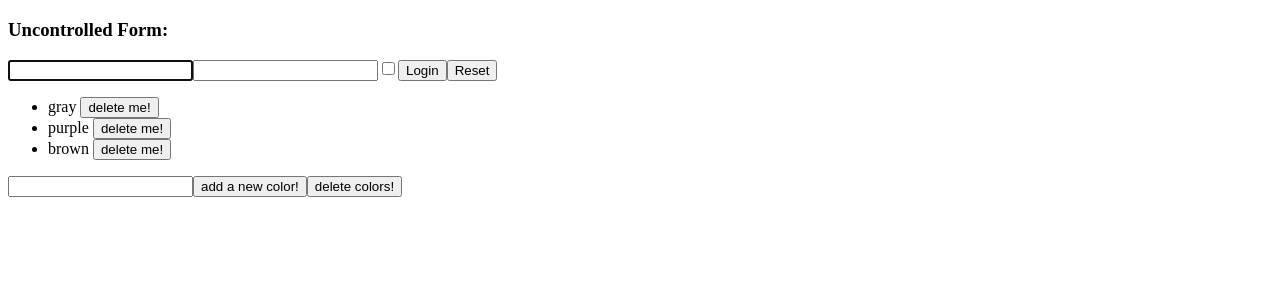
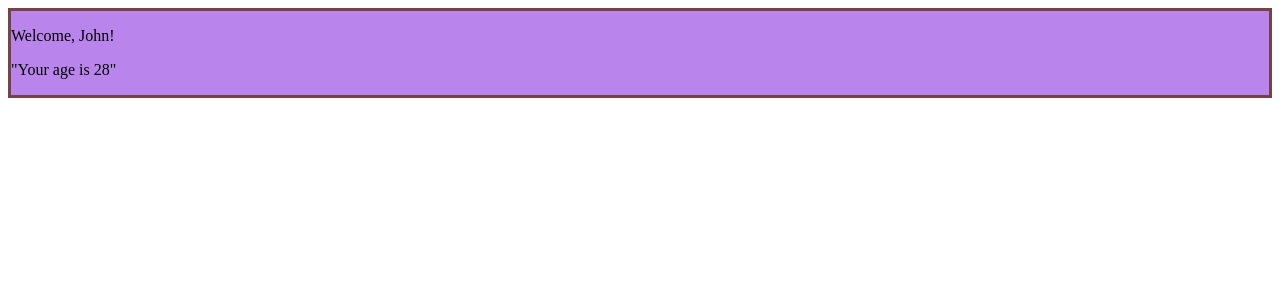
Before and after one commit to Meli357/REACT-exercises, a React (Create React App) app: page / in a window 1280 px wide. Shown: the top 300 px of the page. Built offline with nearby package versions, Linux system fonts and the light colour scheme.

Commit message:
add css file

```diff
--- a/src/App.js
+++ b/src/App.js
@@ -13,15 +13,15 @@ export class App extends React.Component{
     render(){
         return(
             <div>
-                {/* <Hello />
+                {/* <Hello /> */}
                 <Welcome age={28} name={"John"}/>
-                <Counter />
+                {/* <Counter />
                 <ClickCounter />
                 <ClickTracker /> */}
                 {/* <InteractiveWelcome /> */}
                 {/* <Login /> */}
-                <UncontrolledLogin />
-                <TodoList />
+                {/* <UncontrolledLogin />
+                <TodoList /> */}
             </div>
         )
     }
--- a/src/Welcome.js
+++ b/src/Welcome.js
@@ -4,7 +4,7 @@ import { Age } from "./Age";
 export class Welcome extends React.Component{
     render(){
         return(
-            <div>
+            <div className="welcome">
                 <p>Welcome, {this.props.name}!</p>
                 {this.props.age>18 &&
                  this.props.age<65 &&
--- /dev/null
+++ b/src/index.css
@@ -0,0 +1,4 @@
+.welcome{
+    background-color: rgb(186, 132, 237);
+    border: 3px solid rgb(115, 68, 68);
+}
--- a/src/index.js
+++ b/src/index.js
@@ -1,5 +1,6 @@
 import ReactDOM from "react-dom";
 import { App } from "./App";
+import './index.css';
 
 const root = document.querySelector('#root')
 
```
